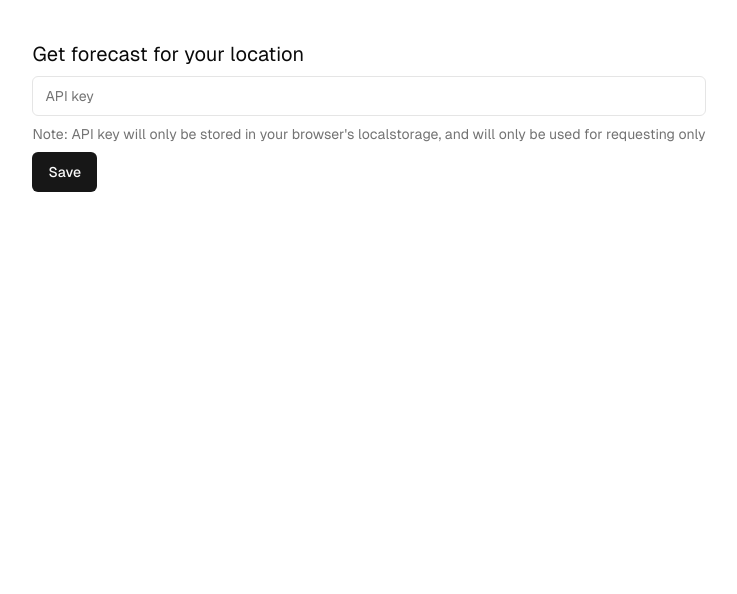
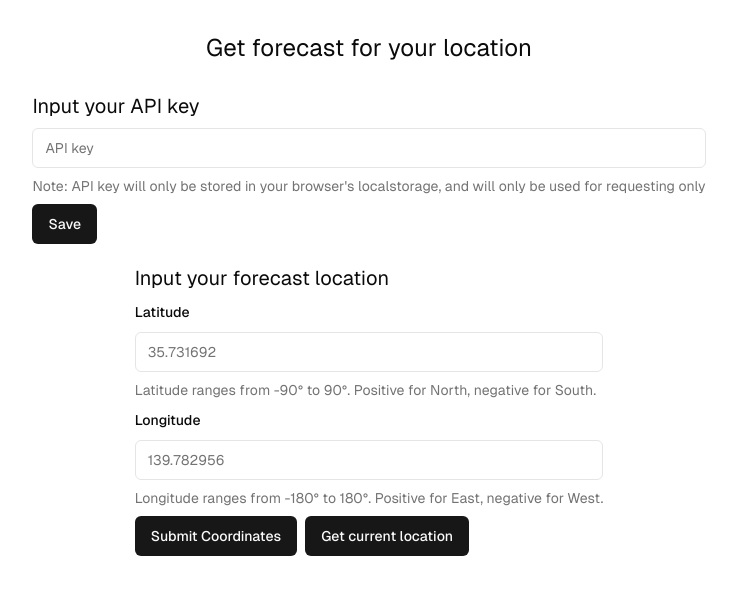
Before and after one commit to pickingname/forecast, a Next.js app: page / in a window 1280 px wide. Shown: the top 594 px of the page, without its empty margins (271-1008 px from the left). Built offline with nearby package versions, Linux system fonts and the light colour scheme.

Commit message:
feat: add latLon component

```diff
--- a/app/page.tsx
+++ b/app/page.tsx
@@ -1,10 +1,12 @@
+import GetLocation from "@/components/parts/getLocation";
 import InputKey from "@/components/parts/inputKey";
 
 export default function Home() {
   return (
     <div className="justify-items-center min-h-screen p-8 pb-20 gap-16 font-[family-name:var(--font-geist-sans)]">
-
+      <p className="text-2xl pb-5">Get forecast for your location</p>
       <InputKey />
+      <GetLocation />
     </div>
   );
 }
--- /dev/null
+++ b/components/parts/getLocation.tsx
@@ -0,0 +1,40 @@
+import { Input } from "@/components/ui/input";
+import { Label } from "@/components/ui/label";
+import { Button } from "@/components/ui/button";
+
+export default function GetLocation() {
+  return (
+    <div className="pt-5">
+      <p className="text-xl pb-2">Input your forecast location</p>
+      <div className="space-y-2">
+        <Label htmlFor="latitude">Latitude</Label>
+        <Input
+          id="latitude"
+          placeholder="35.731692"
+          type="number"
+          step="0.000001"
+        />
+        <p className="text-sm text-muted-foreground">
+          Latitude ranges from -90° to 90°. Positive for North, negative for
+          South.
+        </p>
+      </div>
+      <div className="space-y-2 pt-2">
+        <Label htmlFor="longitude">Longitude</Label>
+        <Input
+          id="longitude"
+          placeholder="139.782956"
+          type="number"
+          step="0.000001"
+        />
+        <p className="text-sm text-muted-foreground">
+          Longitude ranges from -180° to 180°. Positive for East, negative for
+          West.
+        </p>
+      </div>
+
+      <Button className="mt-2">Submit Coordinates</Button>
+      <Button className="mt-2 ml-2">Get current location</Button>
+    </div>
+  );
+}
--- a/components/parts/inputKey.tsx
+++ b/components/parts/inputKey.tsx
@@ -20,7 +20,7 @@ export default function InputKey() {
 
   return (
     <div className="pt-2">
-      <p className="text-xl">Get forecast for your location</p>
+      <p className="text-xl">Input your API key</p>
       <Input
         type="email"
         placeholder="API key"
--- /dev/null
+++ b/components/ui/card.tsx
@@ -0,0 +1,79 @@
+import * as React from "react"
+
+import { cn } from "@/lib/utils"
+
+const Card = React.forwardRef<
+  HTMLDivElement,
+  React.HTMLAttributes<HTMLDivElement>
+>(({ className, ...props }, ref) => (
+  <div
+    ref={ref}
+    className={cn(
+      "rounded-lg border bg-card text-card-foreground shadow-sm",
+      className
+    )}
+    {...props}
+  />
+))
+Card.displayName = "Card"
+
+const CardHeader = React.forwardRef<
+  HTMLDivElement,
+  React.HTMLAttributes<HTMLDivElement>
+>(({ className, ...props }, ref) => (
+  <div
+    ref={ref}
+    className={cn("flex flex-col space-y-1.5 p-6", className)}
+    {...props}
+  />
+))
+CardHeader.displayName = "CardHeader"
+
+const CardTitle = React.forwardRef<
+  HTMLParagraphElement,
+  React.HTMLAttributes<HTMLHeadingElement>
+>(({ className, ...props }, ref) => (
+  <h3
+    ref={ref}
+    className={cn(
+      "text-2xl font-semibold leading-none tracking-tight",
+      className
+    )}
+    {...props}
+  />
+))
+CardTitle.displayName = "CardTitle"
+
+const CardDescription = React.forwardRef<
+  HTMLParagraphElement,
+  React.HTMLAttributes<HTMLParagraphElement>
+>(({ className, ...props }, ref) => (
+  <p
+    ref={ref}
+    className={cn("text-sm text-muted-foreground", className)}
+    {...props}
+  />
+))
+CardDescription.displayName = "CardDescription"
+
+const CardContent = React.forwardRef<
+  HTMLDivElement,
+  React.HTMLAttributes<HTMLDivElement>
+>(({ className, ...props }, ref) => (
+  <div ref={ref} className={cn("p-6 pt-0", className)} {...props} />
+))
+CardContent.displayName = "CardContent"
+
+const CardFooter = React.forwardRef<
+  HTMLDivElement,
+  React.HTMLAttributes<HTMLDivElement>
+>(({ className, ...props }, ref) => (
+  <div
+    ref={ref}
+    className={cn("flex items-center p-6 pt-0", className)}
+    {...props}
+  />
+))
+CardFooter.displayName = "CardFooter"
+
+export { Card, CardHeader, CardFooter, CardTitle, CardDescription, CardContent }
--- /dev/null
+++ b/components/ui/label.tsx
@@ -0,0 +1,26 @@
+"use client"
+
+import * as React from "react"
+import * as LabelPrimitive from "@radix-ui/react-label"
+import { cva, type VariantProps } from "class-variance-authority"
+
+import { cn } from "@/lib/utils"
+
+const labelVariants = cva(
+  "text-sm font-medium leading-none peer-disabled:cursor-not-allowed peer-disabled:opacity-70"
+)
+
+const Label = React.forwardRef<
+  React.ElementRef<typeof LabelPrimitive.Root>,
+  React.ComponentPropsWithoutRef<typeof LabelPrimitive.Root> &
+    VariantProps<typeof labelVariants>
+>(({ className, ...props }, ref) => (
+  <LabelPrimitive.Root
+    ref={ref}
+    className={cn(labelVariants(), className)}
+    {...props}
+  />
+))
+Label.displayName = LabelPrimitive.Root.displayName
+
+export { Label }
--- a/package.json
+++ b/package.json
@@ -9,6 +9,7 @@
     "lint": "next lint"
   },
   "dependencies": {
+    "@radix-ui/react-label": "^2.1.0",
     "@radix-ui/react-slot": "^1.1.0",
     "axios": "^1.7.7",
     "class-variance-authority": "^0.7.0",
```
Also changed, not shown: 1 other file (tests, documents, lock files or other folders).
